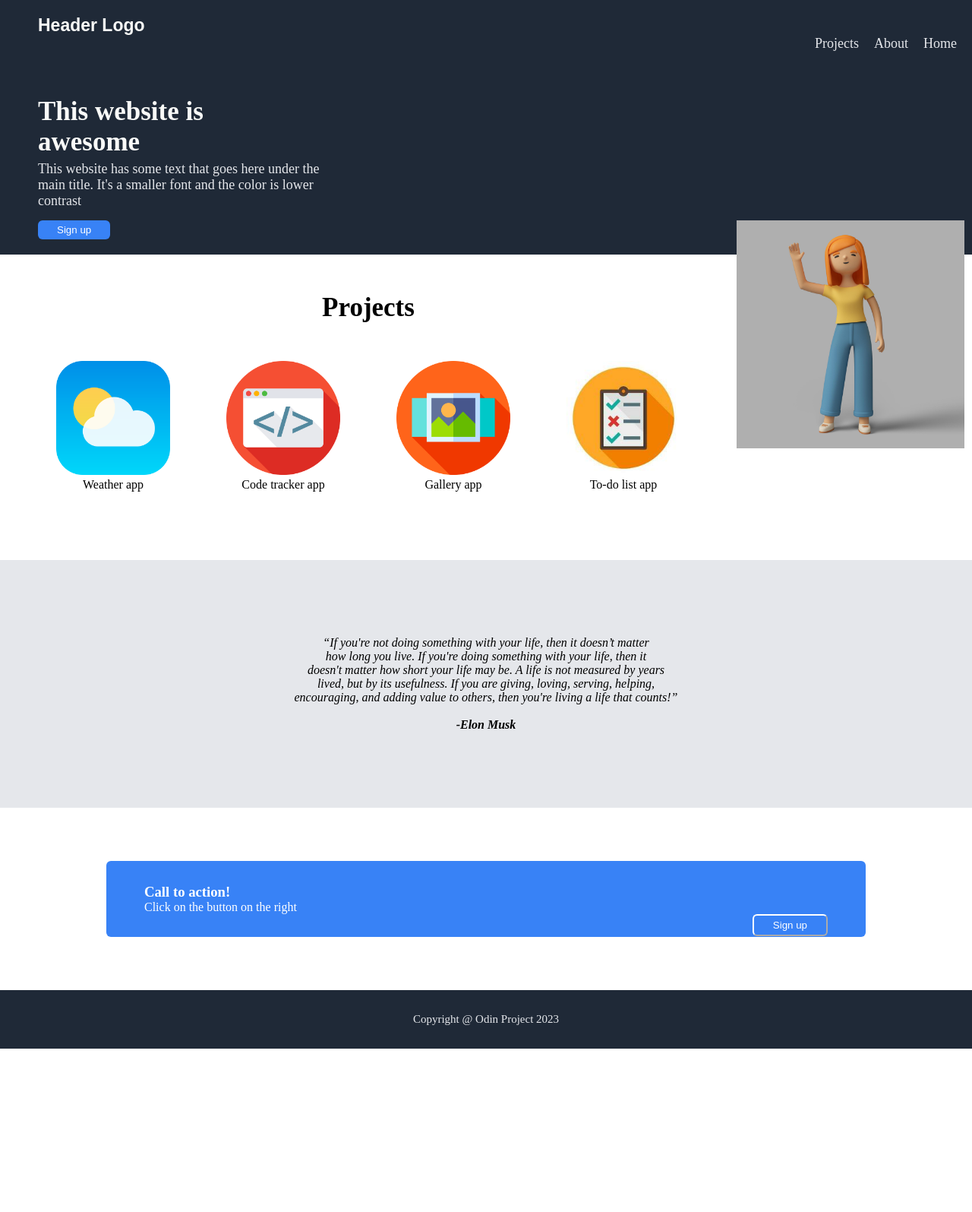
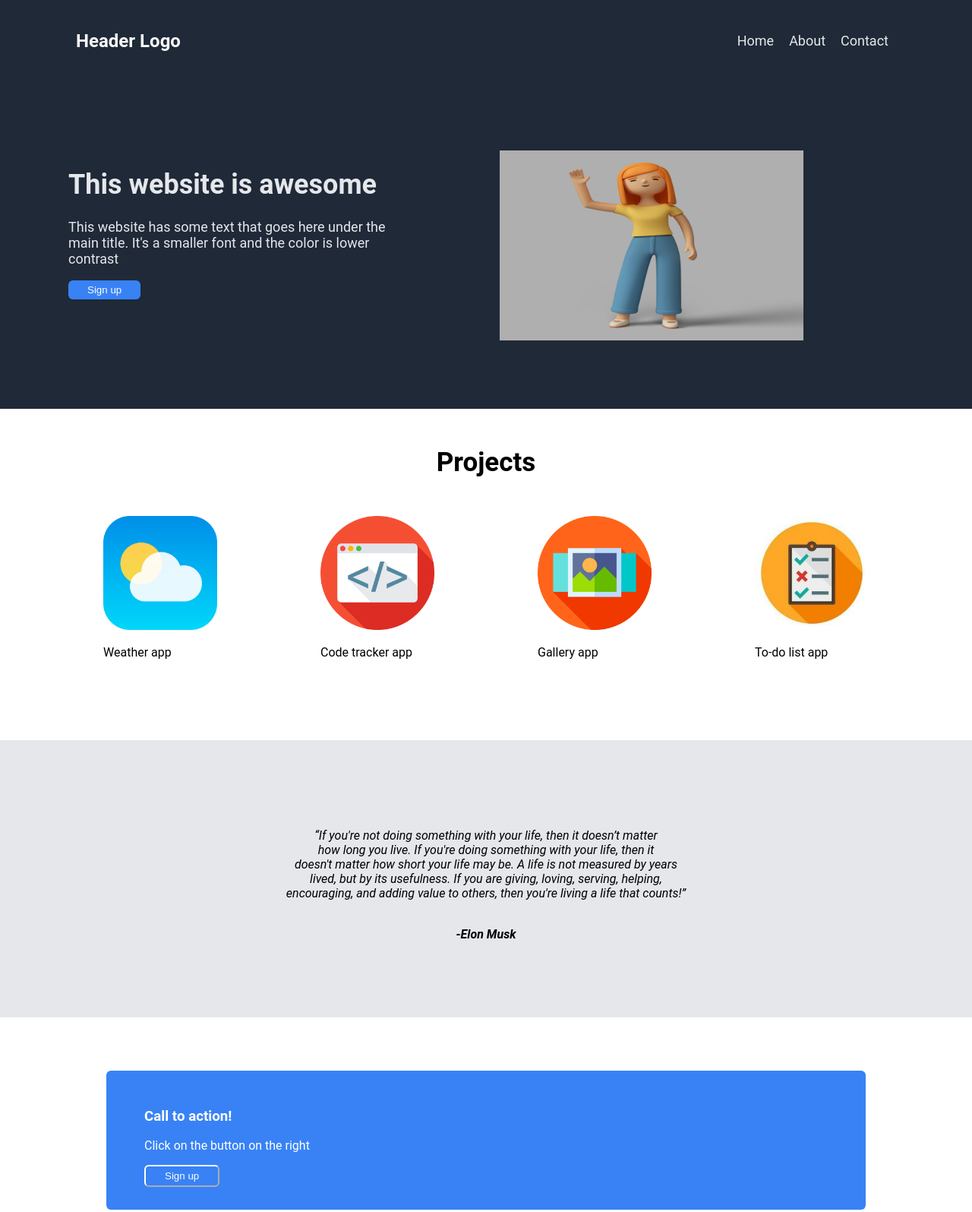
Before and after one commit to anushkashr/LandingPage, a plain HTML site: page index.html in a window 1280 px wide. Shown: the top 1595 px of the page at 76% size. Before the commit the page ends 1380 px from the top, so only its background shows below. Drawn offline with Linux system fonts and the light colour scheme.

Commit message:
Fixed styling for img

```diff
--- a/index.html
+++ b/index.html
@@ -7,55 +7,67 @@
     <link rel="stylesheet" href="style.css">
 </head>
 
+
 <body>
-    <div class="header">
-        <header>Header Logo</header>
+    <div class="main-container">
 
-        <nav>
+
+        <!--Nav bar-->
+        <nav class="navbar">
+            <div class="header-logo">
+                <h1>Header Logo</h1>
+            </div>
+
+
+            <div class="header-link">
                 <a href="#">Home</a>
                 <a href="#">About</a>
-                <a href="#">Projects</a>
-
+                <a href="#">Contact</a>
+            </div>
         </nav>
 
-        <div id="contents">
+        <!--Hero Section-->
+        <div class="contents">
+            <div class="hero">
+                <h1>This website is awesome</h1>
+                <p>This website has some text that goes here under the <br>
+                    main title. It's a smaller font and the color is lower <br> contrast</p>
 
-            <h1>This website is <br>
-            awesome</h1>
-            <p>This website has some text that goes here under the <br>
-                main title. It's a smaller font and the color is lower <br>
-                contrast</p>
-            <img src="5224542.jpg">
+                <button class="sign">Sign up</button>
+            </div>
 
 
-            <button class="sign">Sign up</button>
+            <div class="hero-img">
+                <img src="5224542.jpg" alt="girl">
             </div>
         </div>
 
 
+        <!--Projects Section-->
 
         <div class="image-container">
             <h2>Projects</h2>
             <div class="img-items">
-            <figure>
+                <div>
                     <img src="weatherr.png">
-                <figcaption>Weather app</figcaption>
-            </figure>
+                    <p>Weather app</p>
+                </div>
 
-            <figure>
+                <div>
                     <img src="code.png">
-                <figcaption>Code tracker app</figcaption>
-            </figure>
+                    <p>Code tracker app</p>
+                </div>
 
-            <figure>
+                <div>
                     <img src="galleryy.png">
-                <figcaption>Gallery app</figcaption>
-            </figure>
+                    <p>Gallery app</p>
+                </div>
 
-            <figure>
+                <div>
                     <img src="todo.jpg">
-            <figcaption>To-do list app</figcaption>
-            </figure>
+                    <p>To-do list app</p>
+                </div>
+
             </div>
         </div>
 
@@ -65,23 +77,28 @@
                  doesn't matter how short your life may be. A life is not measured by years<br>
                   lived, but by its usefulness. If you are giving, loving, serving, helping, <br>
                   encouraging, and adding value to others, then you're living a life that counts!”<br><br>
+            </p>
+            <b>
+              -Elon Musk
+            </b>
 
-            <span>-Elon Musk</span>
-
-        </p>
         </div>
 
         <div class="blue-container">
-        <div class="call">
+            <div class="blue-signup">
                 <h3>Call to action!</h3>
                 <p>Click on the button on the right</p>
+            </div>
 
-        <button class="sign2">Sign up</button>
+            <div class="signup2">
+                <button type="button">Sign up</button>
             </div>
         </div>
 
         <div class="footer-container">
             <p>Copyright @ Odin Project 2023</p>
         </div>
+    </div>
+
 </body>
 </html>
--- a/style.css
+++ b/style.css
@@ -1,58 +1,87 @@
-* {
-    margin: 0px;
-}
-
-.header {
-    color: #f9faf8;
-    background-color: #1f2937;
-    padding-top: 20px;
-    padding-bottom: 20px;
-    padding-left: 50px;
-    padding-right: 10px;
-}
-
-.header header {
-    font-size: 23px;
-    font-weight: bold;
-    font-family: sans-serif;
+body {
+    background-color: #FFFFFF;
+    padding: 0;
+    margin: 0;
+    font-family: 'Roboto', arial;
 }
 
 
 
-.header nav *{
-    font-size: 18px;
-    font-family: sans-serif;
-    color: #e5e7eb;
-    float: right;
-    padding-right: 10px;
-    padding-left: 10px;
-    font-family: bolder;
-    text-decoration: none;
-}
-.header nav a{
-    flex-direction: column-reverse;
+
+.main-container {
+    display: flex;
+    flex-direction: column;
 }
 
-.header h1 {
-    padding-top: 80px;
-    padding-bottom: 5px;
-    font-size: 35px;
-    color: #f9faf8;
-    font-weight: bolder;
+
+/* Navbar Part */
+
+
+.navbar {
+    display: flex;
+    color: #F9FAF8;
+    background-color: #1F2937;
+    padding: 20px 0px 20px 100px;
+    align-items: center;
 }
 
-.header p {
+
+.header-logo {
+    margin-right: auto;
+}
+
+
+
+
+
+
+.header-link {
+    display: flex;
+    margin-left: auto;
+    padding: 0px 100px 0px 0px;
+}
+
+
+.header-link a {
+    text-decoration: none;
+    color: #E5E7EB;
+    font-size: 18px;
+    padding: 10px;
+    font-family: 'Roboto', arial;
+}
+
+
+.contents {
+        display: flex;
+        color: #F9FAF8;
+        background-color: #1F2937;
+
+        padding: 90px;
+}
+
+
+.contents .hero {
+
     color: #e5e7eb;
     font-size: 18px;
     padding-bottom: 15px;
+    background-color: #1F2937;
 
 }
 
-.header img {
-    height: 300px;
-    width: 300px;
-    float: right;
+
+.contents .hero-img img {
+    display: flex;
+    height: 250px;
+    width: 400px;
+    /*margin-right: auto;*/
+    margin-left: 150px;
 }
+
+
+
+
+
 
 .sign {
     border: none;
@@ -63,11 +92,13 @@
     display: flex;
 }
 
+
 .image-container h2 {
     text-align: center;
     margin-top: 50px;
     font-size: 35px;
 }
+
 
 .image-container .img-items {
     margin-top: 50px;
@@ -78,15 +109,21 @@
 
 }
 
+
 .image-container .img-items img{
     width: 150px;
     height: 150px;
 
+
 }
+
 
 .image-container .img-items figure figcaption{
     text-align: center;
 }
+
+
+
 
 
 
@@ -98,32 +135,26 @@
     font-style: italic;
 }
 
-.quote-container span {
-    text-indent: 50%;
-    font-weight: bold;
 
-}
+
+
+
 
 .blue-container {
 
-    background-color: white;
-
-}
-
-.blue-container .call {
-
-    border-color: white;
     margin-top: 70px;
     margin-bottom: 70px;
     margin-left: 140px;
     margin-right: 140px;
     padding: 30px 50px;
-    color: white;
     background-color: #3882f6;
     border-radius: 6px;
+    color: white;
+    flex: 1;
 }
 
-.blue-container .call .sign2 {
+
+.signup2 button {
 
     border-width: 2px;
     border-color: white;
@@ -131,11 +162,14 @@
     color: white;
     background-color: #3882f6;
     border-radius: 6px;
-    float: right;
-    margin-bottom: 100px;
+    display: flex;
+    align-items: center;
+
+
 
 
 }
+
 
 .footer-container *{
     padding: 30px;
```
Lines whose indentation alone changed are shown as unchanged.
